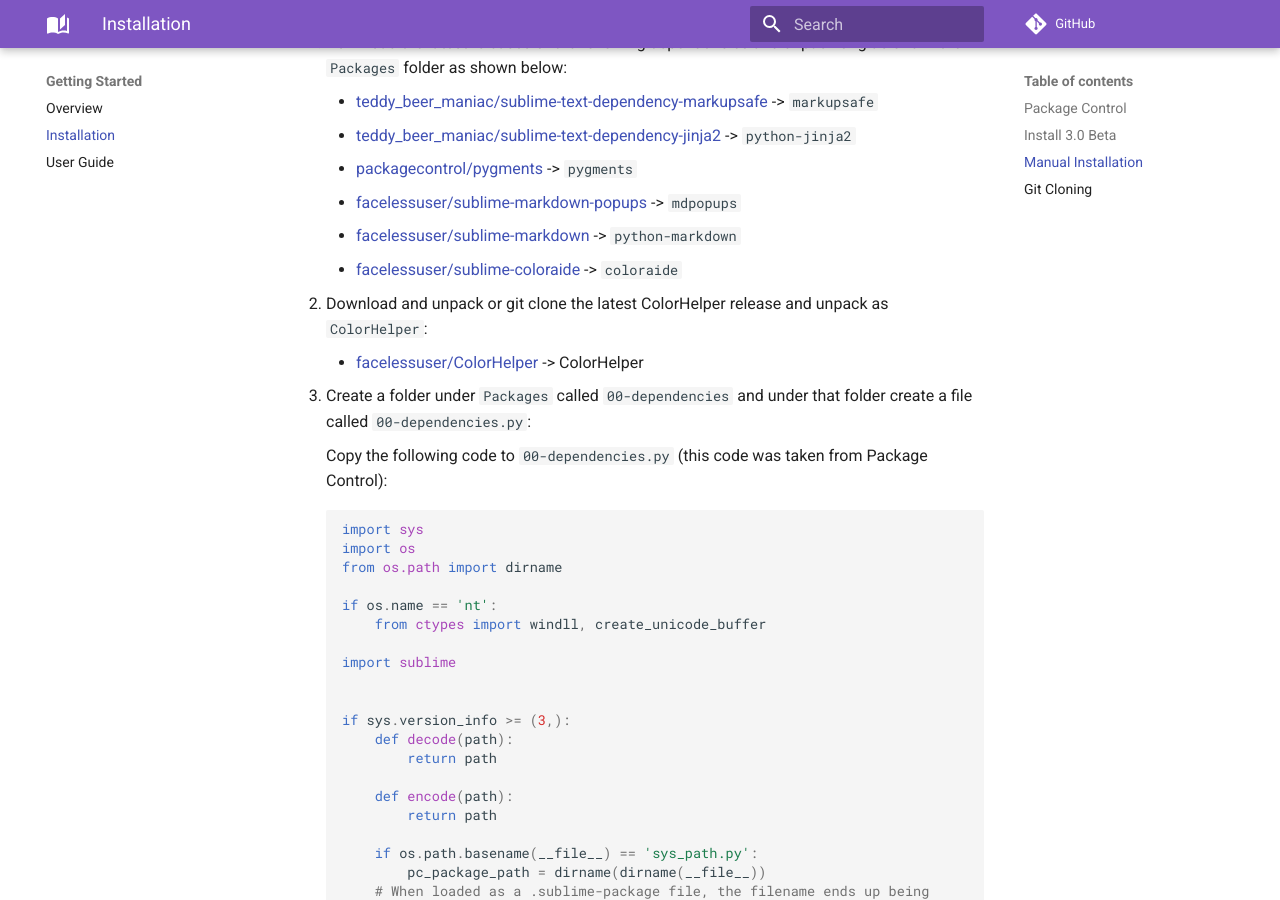
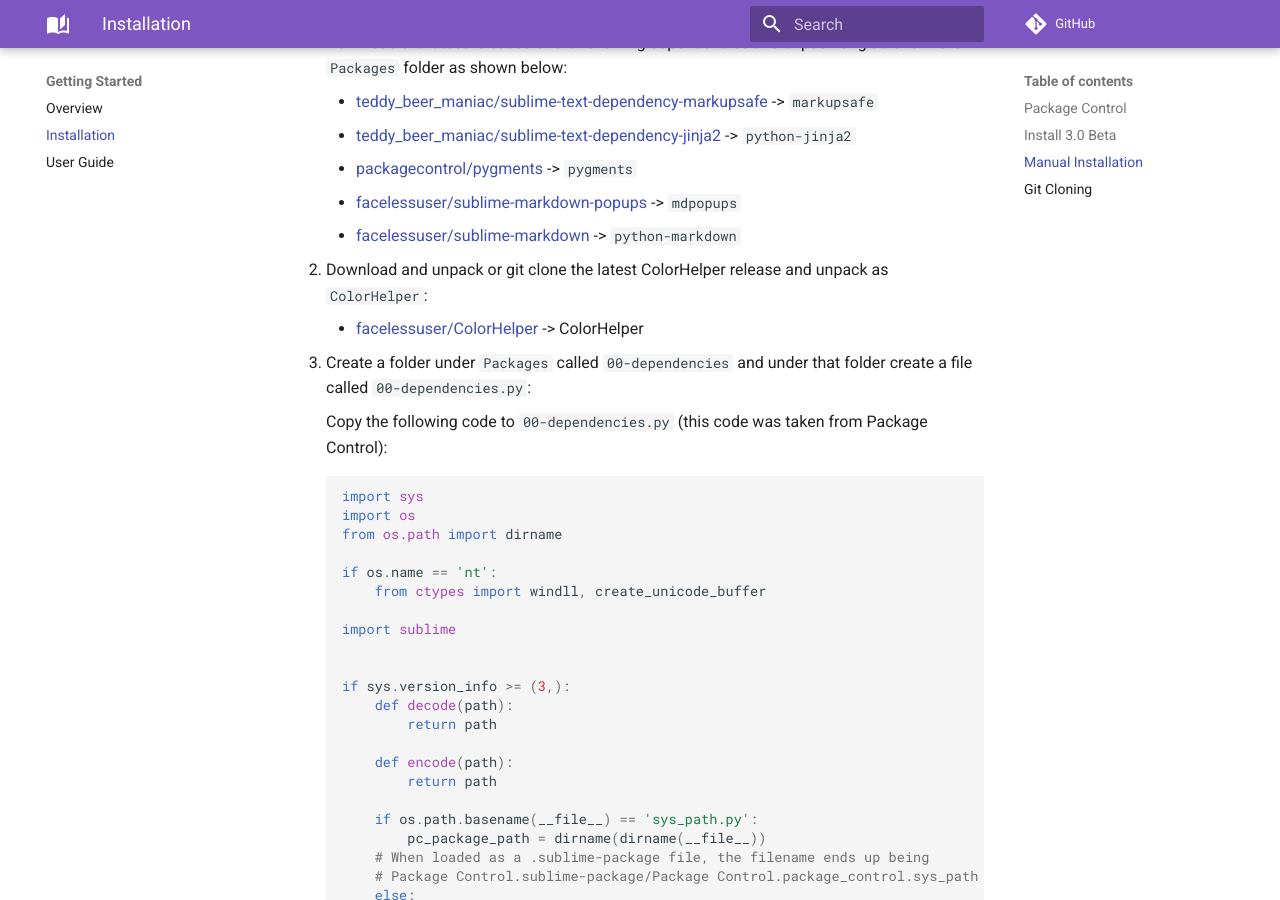
Before and after one commit to facelessuser/ColorHelper, an MkDocs documentation site: the page built from docs/src/markdown/installation.md, in a window 1280 px wide and 900 px high, scrolled down 1368 px. Built offline with MkDocs 1.6.1 and Material for MkDocs 9.7.7, drawn with Linux system fonts in a browser that asks for light colours; comment, search, counter and statistics services are not loaded; some of the changed text lies outside the part shown.

Commit message:
Since coloraide is vendored, remove it as a dependency

````diff
--- a/dependencies.json
+++ b/dependencies.json
@@ -7,8 +7,7 @@
             "python-jinja2",
             "markupsafe",
             "pyyaml",
-            "pymdownx",
-            "coloraide"
+            "pymdownx"
         ]
     }
 }
--- a/docs/src/markdown/installation.md
+++ b/docs/src/markdown/installation.md
@@ -59,7 +59,6 @@
     - https://github.com/packagecontrol/pygments -> `pygments`
     - https://github.com/facelessuser/sublime-markdown-popups -> `mdpopups`
     - https://github.com/facelessuser/sublime-markdown -> `python-markdown`
-    - https://github.com/facelessuser/sublime-coloraide -> `coloraide`
 
 2. Download and unpack or git clone the latest ColorHelper release and unpack as `ColorHelper`:
 
@@ -224,7 +223,6 @@
     add_dependency('python-markdown')
     add_dependency('python-jinja2')
     add_dependency('mdpopups')
-    add_dependency('coloraide')
     ```
 
 4. Restart and enjoy.
````
